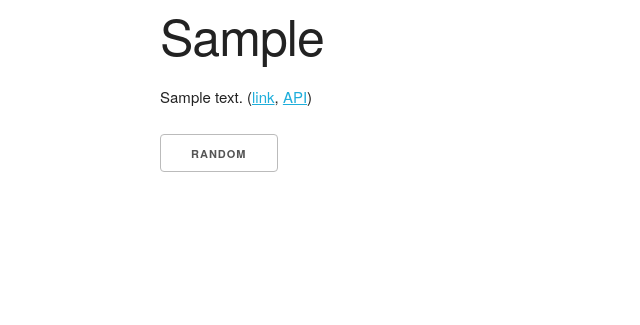
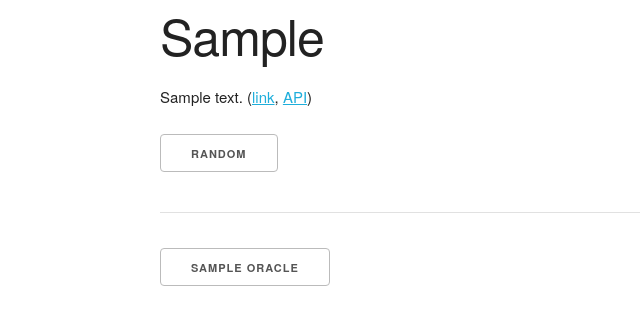
Before and after one commit to bensteinberg/oracles, a Flask app: template templates/oracle.html in a window 1280 px wide. Shown: the part 235-560 px from the top of the page, without its empty margins (0-640 px from the left). Run offline with Flask 2, Linux system fonts and the light colour scheme; the template is opened without the code that fills it: most values are stand-ins (such as "Sample title", 1, 10 or a date in 2020).

Commit message:
Add a button for each oracle

```diff
--- a/server.py
+++ b/server.py
@@ -55,6 +55,7 @@ def oracle(o, d1, d2, d3, d4, d5, d6):
     return render_template('oracle.html',
                            o=o,
                            text=res.text,
+                           oracles=oracles,
                            # this is clunky
                            path=request.path.replace('/oracles/',
                                                      '/oracles/api/v1/'))
--- a/static/oracle.js
+++ b/static/oracle.js
@@ -1,5 +1,10 @@
-function fetch_oracle() {
-    fetch('/oracles/api/v1')
+function fetch_oracle(o) {
+  if(typeof o === "undefined") {
+    route = '/oracles/api/v1';
+  } else {
+    route = '/oracles/api/v1/' + o;
+  }
+    fetch(route)
         .then((resp) => resp.json())
         .then(function(data) {
             document.getElementById('oracle').innerHTML = data.oracle;
--- a/templates/oracle.html
+++ b/templates/oracle.html
@@ -16,9 +16,18 @@
           <button onclick="fetch_oracle();">
             random
           </button>
-          <script type="text/javascript" src="{{ url_for('.static', filename = 'oracle.js') }}"></script>
+        </div>
+      </div>
+      <hr />
+      <div class="row">
+        <div class="twelve columns">
+          {% for oracle in oracles %}
+          {% set name = oracle['name'] %}
+          <button onclick="fetch_oracle('{{ name }}');">{{ name }}</button>
+          {% endfor %}
         </div>
       </div>
     </div>
+    <script type="text/javascript" src="{{ url_for('.static', filename = 'oracle.js') }}"></script>
   </body>
 </html>
```
